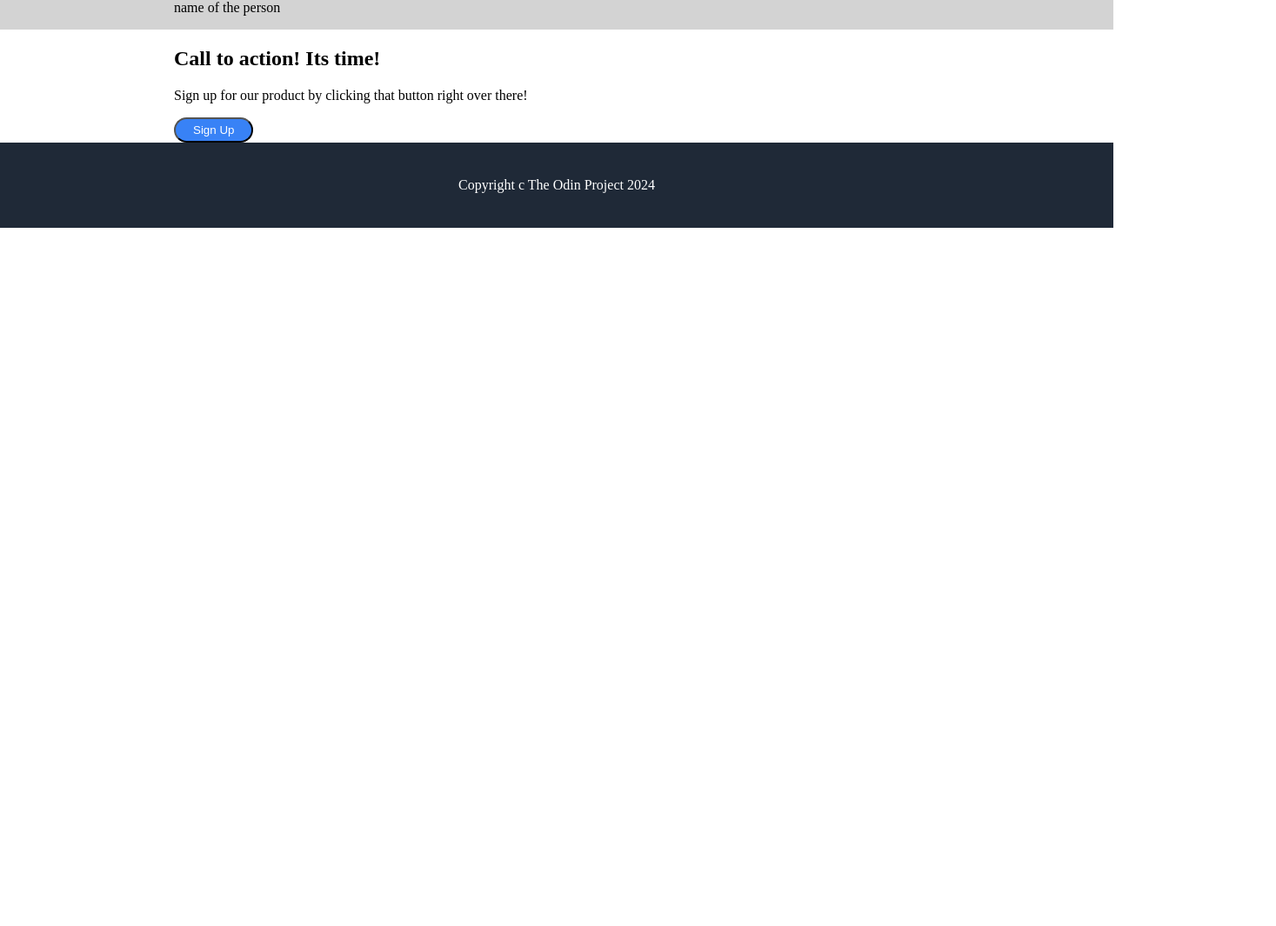
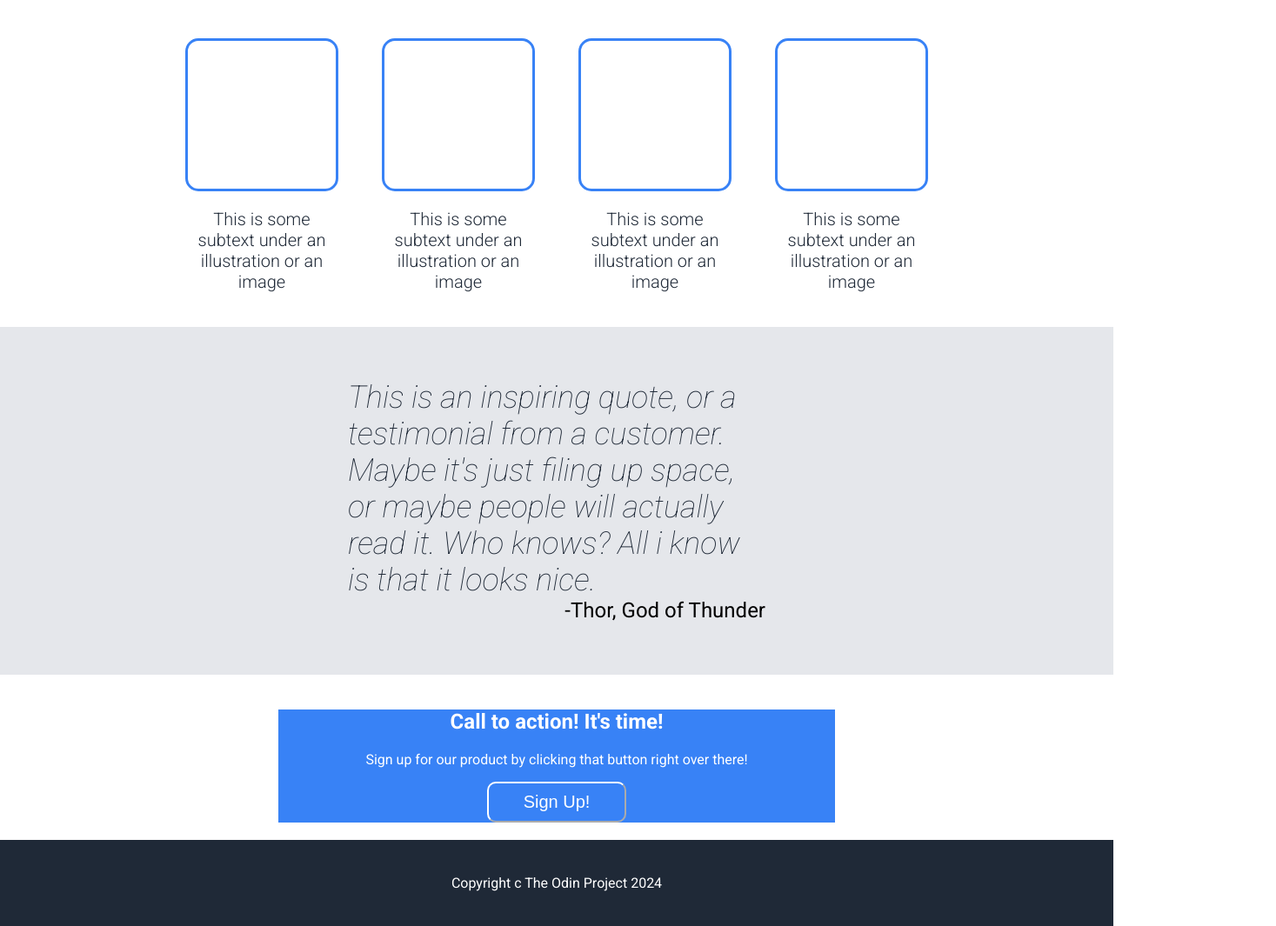
Before and after one commit to louisn973/landing-page, a plain HTML site: page index.html in a window 1280 px wide. Shown: the part 723-1788 px from the top of the page at 87% size, 1467 px wide, since content can reach past the window. Before the commit the page ends 985 px from the top, so only its background shows below. Drawn offline with Linux system fonts and the light colour scheme.

Commit message:
content two and three finished

```diff
--- a/index.html
+++ b/index.html
@@ -4,10 +4,14 @@
     <meta charset="UTF-8">
     <meta name="viewport" content="width=device-width, initial-scale=1.0">
     <link rel="stylesheet" href="style.css">
+    <link rel="preconnect" href="https://fonts.googleapis.com">
+    <link rel="preconnect" href="https://fonts.gstatic.com" crossorigin>
+    <link href="https://fonts.googleapis.com/css2?family=Roboto:ital,wght@0,100;0,300;0,400;0,500;0,700;0,900;1,100;1,300;1,400;1,500;1,700;1,900&display=swap" rel="stylesheet">
     <title>Landing Page</title>
 </head>
 
-<body> <!--
+<body>
+<!--
     <div class="header">header</div>
 
     <div class="content">contenue</div>
@@ -15,15 +19,12 @@
     <div class="footer">foooter</div>
 -->
 
-
-
     <div class="header padding">
         <div class="logo">Header Logo</div>
         <div>Header Link One</div>
         <div>Header Link Two</div>
         <div>Header Link Three</div>
     </div>
-
 
     <div class="content-one padding">
         <div>
@@ -35,29 +36,38 @@
         <button>Sign Up</button>
         </div>
         <img alt="this is a placeolder for an image"
-        height="200px" width="600px">
+        height="263px" width="935px">
     </div>
 
     <div class="content-two padding">
-        <p>Some random information</p>
-        <ul>
-            <li> <div></div> <p>This is some subtext under an illustration or an image</p> </li>
-            <li> <div></div> <p>This is some subtext under an illustration or an image</p> </li>
-            <li> <div></div> <p>This is some subtext under an illustration or an image</p> </li>
-            <li> <div></div> <p>This is some subtext under an illustration or an image</p> </li>
-        </ul>
+        <p>Some random information.</p>
+        <div>
+            <ul>
+                <li><div class="border"></div> <p>This is some subtext under an illustration or an image</p> </li>
+                <li><div class="border"></div> <p>This is some subtext under an illustration or an image</p> </li>
+                <li><div class="border"></div> <p>This is some subtext under an illustration or an image</p> </li>
+                <li><div class="border"></div> <p>This is some subtext under an illustration or an image</p> </li>
+            </ul>
+        </div>
     </div>
 
     <div class="content-three padding">
-        <p>lorem ipsum</p>
-        <p>name of the person</p>
+        <p class="italic">This is an inspiring quote, or a testimonial from
+            a customer. Maybe it's just filing up space, or
+            maybe people will actually read it. Who knows?
+            All i know is that it looks nice.
+        </p>
+        <p class="author">-Thor, God of Thunder</p>
     </div>
 
 
     <div class="content-four padding">
-        <h2>Call to action! Its time!</h2>
-        <p>Sign up for our product by clicking that button right over there!</p>
-        <button>Sign Up</button>
+        <div class="signUp">
+            <h2>Call to action! It's time!</h2>
+            <p>Sign up for our product by
+            clicking that button right over there!</p>
+            <button class="button">Sign Up!</button>
+        </div>
     </div>
 
 
--- a/style.css
+++ b/style.css
@@ -6,10 +6,11 @@ body {
     display: flex;
     flex-direction: column;
     justify-content: space-between;
+    font-family: 'Roboto';
 }
 
 .padding {
-    padding: 0 200px;
+    padding: 0 300px;
 }
 
 .header {
@@ -20,6 +21,7 @@ body {
     gap: 18px;
     padding-top: 25px;
     padding-bottom: 50px;
+    font-weight: 24px;
 }
 
 .logo {
@@ -38,35 +40,98 @@ body {
     padding-bottom: 40px;
     color: #e5e7eb;
     font-size: 18px;
+    gap: 20px ;
 }
 
 button {
     color: white;
     background-color: #3882f6;
-    padding: 5px 20px;
-    border-radius: 25px;
+    padding: 10px 40px;
+    border-radius: 10px;
+    font-size: 20px;
 
 }
 
-h1{
+h1 {
     font-size: 48px;
     font-weight: bolder;
     color: white;
 }
+
 img {
     background-color: grey;
+    text-align: center;
 }
 
 .content-two {
- background-color: white;
+    background-color: white;
+    display: flex;
+    flex-direction: column;
+    align-items: center;
+    font-size: 32px;
+    font-weight: 900;
+    color: #1f2937;
+}
+
+li {
+    display: flex;
+    flex-direction: column ;
+    align-items: center;
+}
+
+ul {
+    padding: 0;
+    display: flex;
+    justify-content: center;
+    gap: 50px;
+    list-style: none;
+    text-align: center;
+    font-size: 20px;
+    font-weight: 300;
+}
+
+.border {
+    border-style: solid;
+    border-width: 3px;
+    width: 170px;
+    height: 170px;
+    border-color: #3882f6;
+    border-radius: 15px;
 }
 
 .content-three {
-    background-color: lightgrey;
+    background-color: #e5e7eb;
+    padding: 60px 400px;
+}
+
+.italic {
+    font-style: italic;
+    font-weight: lighter;
+    font-size: 36px;
+    color: #1f2937;
+    margin: 0;
+}
+
+.author {
+    text-align: end;
+    font-size: 24px;
+    margin: 0;
 }
 
 .content-four {
+    text-align: center;
+    align-items: center;
+    color: white;
+    margin: 20px;
+}
 
+.signUp {
+    background-color: #3882f6;
+
+}
+.button {
+    border-width: 2px;
+    border-color: white;
 }
 
 .footer {
@@ -77,25 +142,4 @@ img {
     align-items: center;
     padding-top: 40px;
     padding-bottom: 40px;
-
 }
-
-/******************************
-body {
-    overflow: hidden;
-    height: 100vh;
-    margin: 0;
-    display: flex;
-    flex-direction: column;
-    justify-content: space-between;
-
-}
-
-.header {
-
-}
-
-.footer {
-
-}
-*/
```
